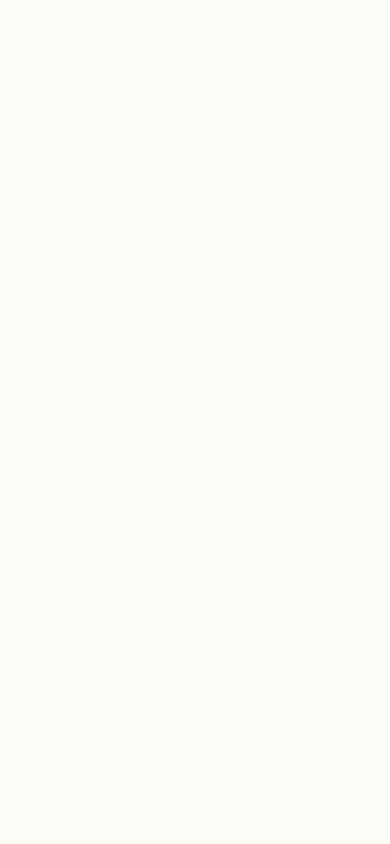
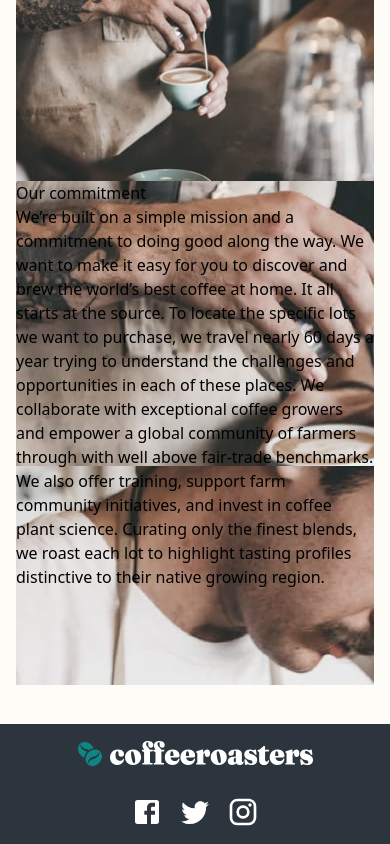
Before and after one commit to nayera540/coffee-roaster-subscription-app, a React (Vite) app: page /about in a window 390 px wide. Shown: the part 1084-1928 px from the top of the page. Before the commit the page ends 909 px from the top, so only its background shows below. Built offline with nearby package versions, Linux system fonts and the light colour scheme; a web font is replaced by a local one.

Commit message:
feat: add Commitment section to AboutUsPage with responsive styles

```diff
--- a/src/assets/pages/AboutPage/AboutUsPage.jsx
+++ b/src/assets/pages/AboutPage/AboutUsPage.jsx
@@ -4,9 +4,13 @@ function AboutUsPage() {
     return (
         <main>
             {/* Start Hero Section */}
-            <section className={`hero-section ${styles["hero-section"]} px-[5.3rem] py-[8.5rem]`}>
+            <section
+                className={`hero-section ${styles["hero-section"]} px-[5.3rem] py-[8.5rem]`}
+            >
                 <div className="hero-section-container lg:w-4/12 md:w-8/12  md:text-start text-center w-full">
-                    <h2 className="font-fraunces font-black text-[2.8rem] mb-[1rem]">About Us</h2>
+                    <h2 className="font-fraunces font-black text-[2.8rem] mb-[1rem]">
+                        About Us
+                    </h2>
                     <p className="font-barlow font-thin leading-7">
                         Coffeeroasters began its journey of exotic discovery in 1999,
                         highlighting stories of coffee from around the world. We have since
@@ -16,6 +20,31 @@ function AboutUsPage() {
                 </div>
             </section>
             {/* End Hero Section */}
+
+            {/* Start Commitment Section */}
+            <section className={`commitment-section py-[6em] ${styles["commitment-section"]}`}>
+                <div className="commitment-container flex lg:flex-nowrap flex-wrap lg:w-10/12 w-full">
+                    <img src="/public/images/about/desktop/image-commitment.jpg" className={`commitemnt-img ${styles["commitemnt-img"]} md:w-6/12 w-full`} />
+                    <div className="content md:w-6/12 w-full">
+                        <h2>Our commitment</h2>
+                        <p>
+                            We’re built on a simple mission and a commitment to doing good
+                            along the way. We want to make it easy for you to discover and
+                            brew the world’s best coffee at home. It all starts at the source.
+                            To locate the specific lots we want to purchase, we travel nearly
+                            60 days a year trying to understand the challenges and
+                            opportunities in each of these places. We collaborate with
+                            exceptional coffee growers and empower a global community of
+                            farmers through with well above fair-trade benchmarks. We also
+                            offer training, support farm community initiatives, and invest in
+                            coffee plant science. Curating only the finest blends, we roast
+                            each lot to highlight tasting profiles distinctive to their native
+                            growing region.
+                        </p>
+                    </div>
+                </div>
+            </section>
+            {/* End Commitment Section */}
         </main>
     );
 }
--- a/src/assets/pages/AboutPage/styles.module.css
+++ b/src/assets/pages/AboutPage/styles.module.css
@@ -12,9 +12,15 @@
   .hero-section {
     background-image: url("/public/images/about/tablet/image-hero-whitecup.jpg");
   }
+  .commitment-section {
+    background-image: url("/public/images/about/tablet/image-commitment.jpg");
+  }
 }
 @media screen and (max-width: 768px) {
   .hero-section {
     background-image: url("/public/images/about/mobile/image-hero-whitecup.jpg");
   }
+  .commitment-section {
+    background-image: url("/public/images/about/mobile/image-commitment.jpg");
+  }
 }/*# sourceMappingURL=styles.module.css.map */
--- a/src/assets/pages/AboutPage/styles.module.scss
+++ b/src/assets/pages/AboutPage/styles.module.scss
@@ -1,7 +1,7 @@
 @use "../../styles/variables" as *;
 
 
-.hero-section{
+.hero-section {
     background-image: url("/public/images/about/desktop/image-hero-whitecup.jpg");
     background-position: center;
     background-repeat: no-repeat;
@@ -11,14 +11,26 @@
     color: $secondary-text-color;
 }
 
+.commitment-section {
+
+}
+
 @media screen and (max-width: 992px) {
-    .hero-section{
+    .hero-section {
         background-image: url("/public/images/about/tablet/image-hero-whitecup.jpg");
+    }
+
+    .commitment-section {
+        background-image: url("/public/images/about/tablet/image-commitment.jpg");
     }
 }
 
 @media screen and (max-width: 768px) {
-    .hero-section{
+    .hero-section {
         background-image: url("/public/images/about/mobile/image-hero-whitecup.jpg");
     }
+
+    .commitment-section {
+        background-image: url("/public/images/about/mobile/image-commitment.jpg");
+    }
 }
```
Also changed, not shown: 1 other file (tests, documents, lock files or other folders).
